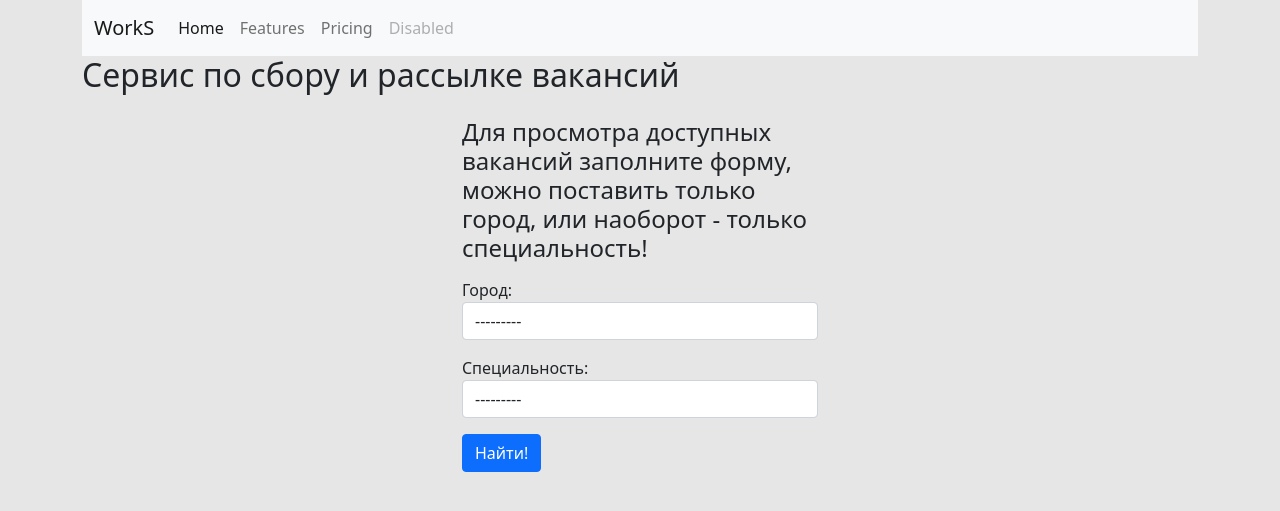
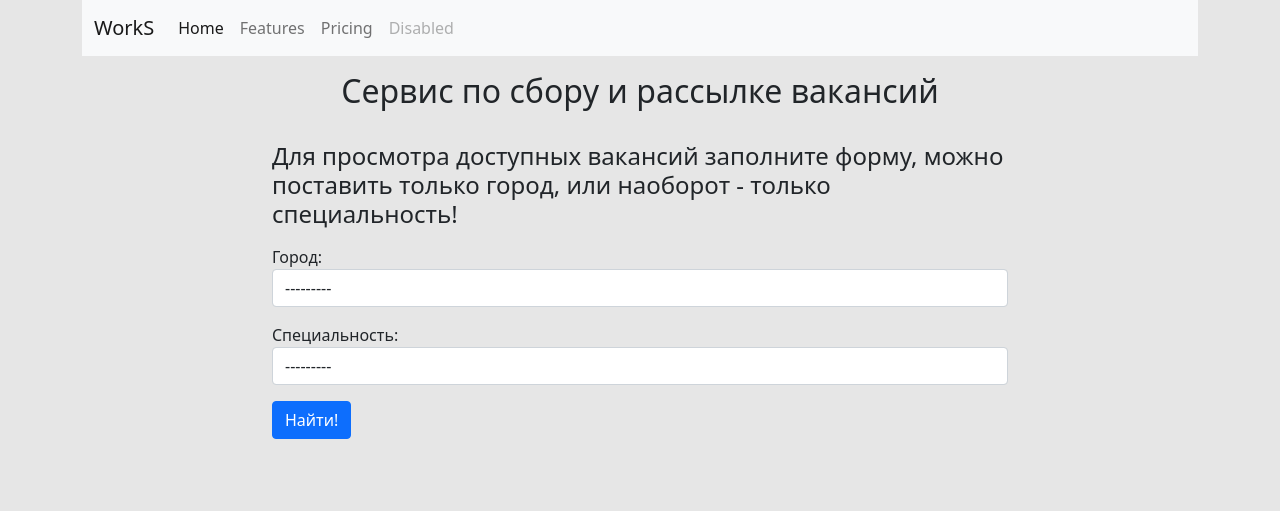
Before and after one commit to facetable-lab/WorkS, a Django app: page / in a window 1280 px wide. Shown: the top 511 px of the page. Run offline with Django 4.2, Linux system fonts and the light colour scheme; data that the repository does not hold is empty.

Commit message:
Улучшение внешнего вида домашней страницы

```diff
--- a/src/works_core/templates/works_core/home.html
+++ b/src/works_core/templates/works_core/home.html
@@ -5,12 +5,12 @@
 {% block content %}
 
 <div class="row">
-    <div class="col"><h2>Сервис по сбору и рассылке вакансий</h2></div>
+    <div class="col"><h2 class="text-center my-3">Сервис по сбору и рассылке вакансий</h2></div>
 </div>
 
 <!-- Форма для поиска -->
 <div class="row">
-    <div class="col-md-4 mx-auto">
+    <div class="col-md-8 mx-auto">
         <h4 class="mb-3 mt-3">Для просмотра доступных вакансий заполните форму, можно поставить только город, или
             наоборот - только специальность!</h4>
         <form method="GET" action="{% url 'list' %}">
```
